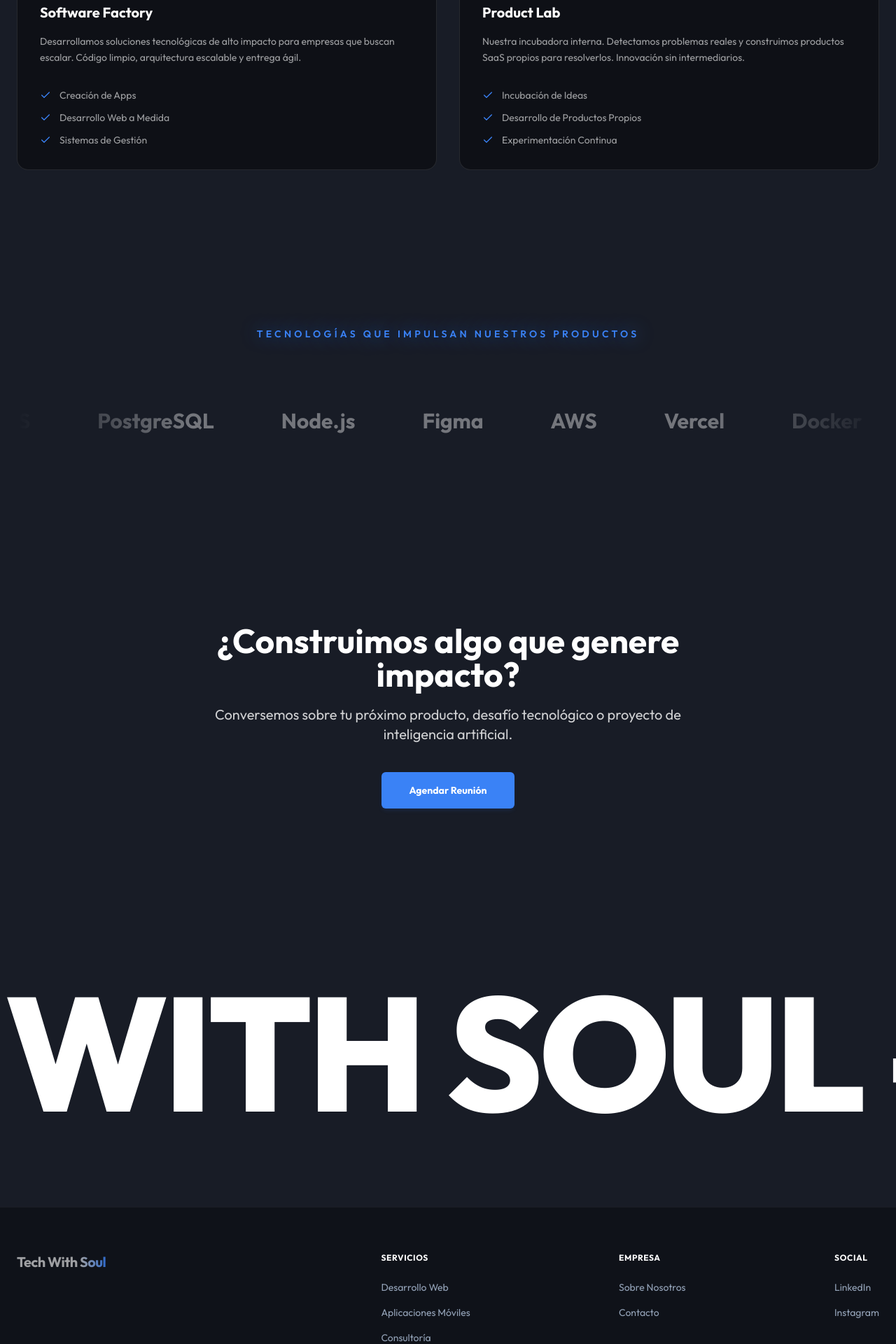
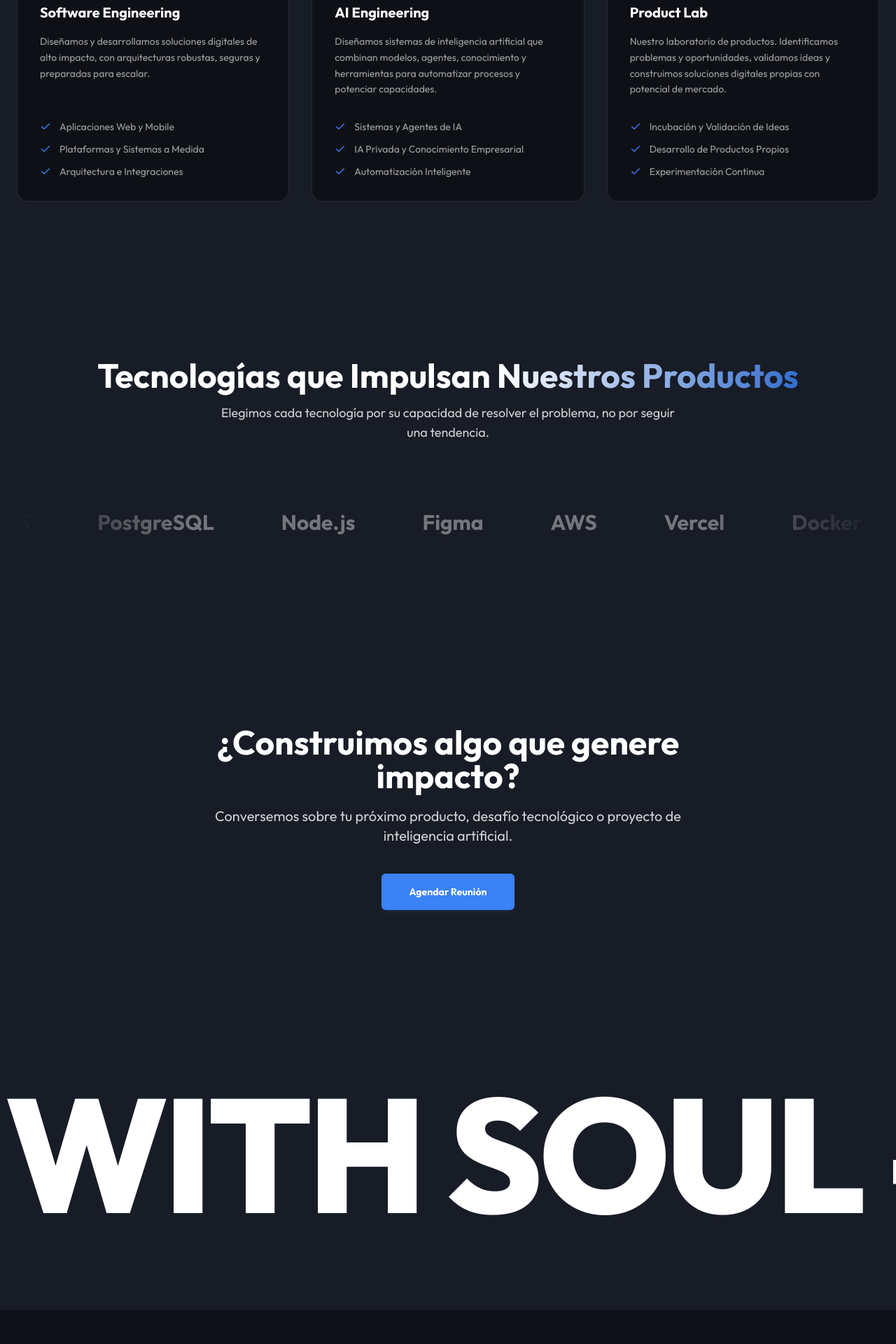
Before and after one commit to MarianoRicoy/tws-landing, a Next.js app: page / in a window 1280 px wide. Shown: the part 1740-3660 px from the top of the page at 70% size. Built offline with nearby package versions, Linux system fonts and the light colour scheme.

Commit message:
Add AI Engineering service card (3-col grid), update footer labels, restyle TechStack heading

```diff
--- a/components/Footer.tsx
+++ b/components/Footer.tsx
@@ -27,9 +27,9 @@ export default function Footer() {
           <div className="text-center md:text-left">
             <h4 className="text-white font-bold mb-6 tracking-wider uppercase text-xs">Servicios</h4>
             <ul className="space-y-4 text-[#94a3b8]">
-              <li><Link href="/#servicios" className="hover:text-accent-cyan transition-colors">Desarrollo Web</Link></li>
-              <li><Link href="/#servicios" className="hover:text-accent-cyan transition-colors">Aplicaciones Móviles</Link></li>
-              <li><Link href="/#servicios" className="hover:text-accent-cyan transition-colors">Consultoría</Link></li>
+              <li><Link href="/#servicios" className="hover:text-accent-cyan transition-colors">Software Engineering</Link></li>
+              <li><Link href="/#servicios" className="hover:text-accent-cyan transition-colors">AI Engineering</Link></li>
+              <li><Link href="/#servicios" className="hover:text-accent-cyan transition-colors">Product Lab</Link></li>
             </ul>
           </div>
 
--- a/components/Services.tsx
+++ b/components/Services.tsx
@@ -1,6 +1,6 @@
 'use client';
 
-import { Code, FlaskConical, Check, Plus } from 'lucide-react';
+import { Code, FlaskConical, BrainCircuit, Check, Plus } from 'lucide-react';
 import Link from 'next/link';
 import { motion, Variants } from 'framer-motion';
 import React from 'react';
@@ -68,17 +68,25 @@ const ServiceCard = ({ icon: Icon, title, description, items, href, iconClassNam
 const services = [
   {
     icon: Code,
-    title: 'Software Factory',
-    description: 'Desarrollamos soluciones tecnológicas de alto impacto para empresas que buscan escalar. Código limpio, arquitectura escalable y entrega ágil.',
-    items: ['Creación de Apps', 'Desarrollo Web a Medida', 'Sistemas de Gestión'],
+    title: 'Software Engineering',
+    description: 'Diseñamos y desarrollamos soluciones digitales de alto impacto, con arquitecturas robustas, seguras y preparadas para escalar.',
+    items: ['Aplicaciones Web y Mobile', 'Plataformas y Sistemas a Medida', 'Arquitectura e Integraciones'],
     href: '/servicios/software-factory',
+    iconClassName: 'text-white'
+  },
+  {
+    icon: BrainCircuit,
+    title: 'AI Engineering',
+    description: 'Diseñamos sistemas de inteligencia artificial que combinan modelos, agentes, conocimiento y herramientas para automatizar procesos y potenciar capacidades.',
+    items: ['Sistemas y Agentes de IA', 'IA Privada y Conocimiento Empresarial', 'Automatización Inteligente'],
+    href: '/servicios/ai-engineering',
     iconClassName: 'text-white'
   },
   {
     icon: FlaskConical,
     title: 'Product Lab',
-    description: 'Nuestra incubadora interna. Detectamos problemas reales y construimos productos SaaS propios para resolverlos. Innovación sin intermediarios.',
-    items: ['Incubación de Ideas', 'Desarrollo de Productos Propios', 'Experimentación Continua'],
+    description: 'Nuestro laboratorio de productos. Identificamos problemas y oportunidades, validamos ideas y construimos soluciones digitales propias con potencial de mercado.',
+    items: ['Incubación y Validación de Ideas', 'Desarrollo de Productos Propios', 'Experimentación Continua'],
     href: '/servicios/product-lab',
     iconClassName: 'text-white'
   }
@@ -96,7 +104,7 @@ export default function Services() {
         </p>
       </div>
 
-      <div className="max-w-7xl mx-auto px-6 grid md:grid-cols-2 gap-8">
+      <div className="max-w-7xl mx-auto px-6 grid md:grid-cols-3 gap-8">
         {services.map((service) => (
           <ServiceCard key={service.title} {...service} />
         ))}
--- a/components/TechStack.tsx
+++ b/components/TechStack.tsx
@@ -20,9 +20,12 @@ export default function TechStack() {
   return (
     <section className="py-24">
       <div className="max-w-7xl mx-auto px-6">
-        <h2 className="text-xs md:text-sm font-semibold text-accent-cyan tracking-[0.3em] uppercase text-center mb-12" style={{ textShadow: '0 0 25px rgba(58, 130, 246, 0.8)' }}>
-          Tecnologías que impulsan nuestros productos
+        <h2 className="text-[clamp(1.5rem,5vw,2.25rem)] md:text-5xl font-bold text-white text-center mb-4">
+          Tecnologías que Impulsan <span className="bg-clip-text text-transparent bg-gradient-to-r from-white to-accent-cyan/80">Nuestros Productos</span>
         </h2>
+        <p className="text-muted-white/80 max-w-2xl mx-auto text-base md:text-lg text-center mb-12">
+          Elegimos cada tecnología por su capacidad de resolver el problema, no por seguir una tendencia.
+        </p>
 
         <div className="relative w-full overflow-hidden [mask-image:linear-gradient(to_right,transparent,white_20%,white_80%,transparent)]">
           <InfiniteMarquee speed="30s">
```
